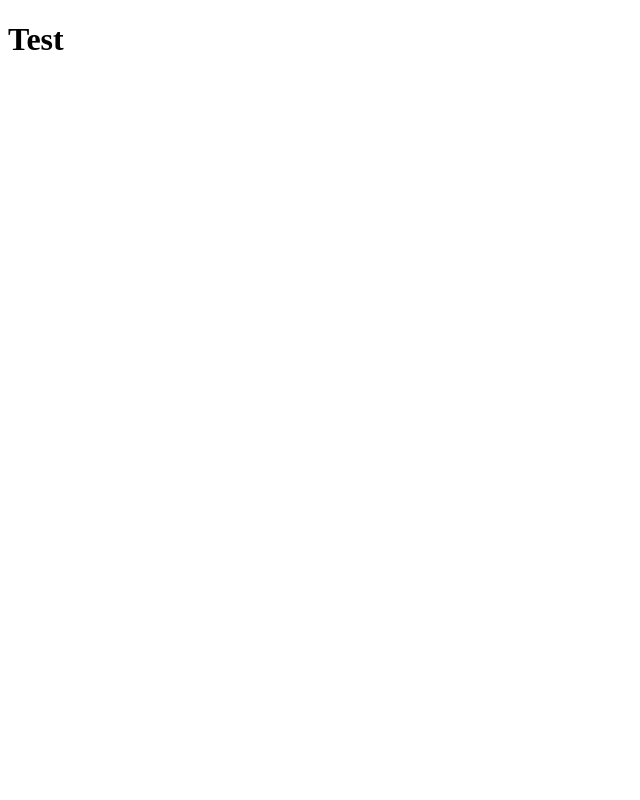
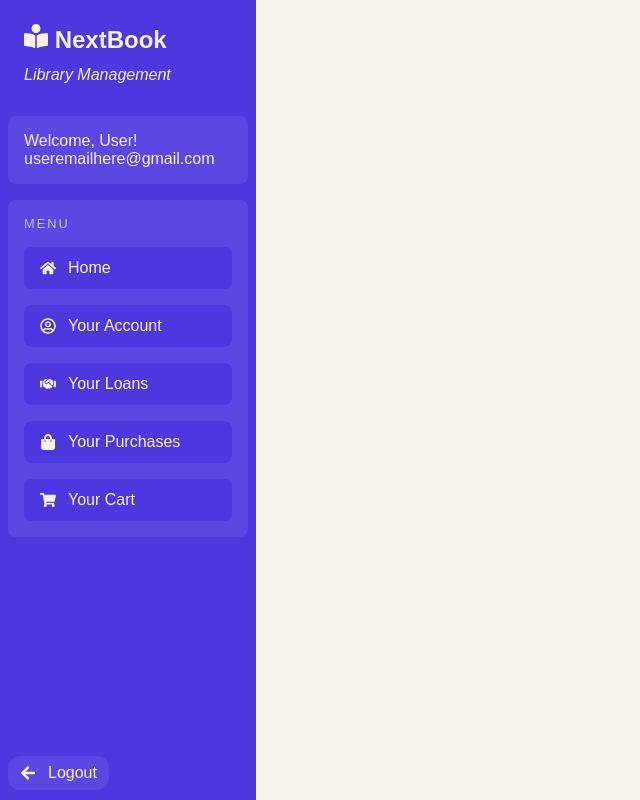
Before and after one commit to xThgSilva/nextbook-web, a React (Vite) app: page / in a window 1280 px wide. Shown: the whole page, without its empty margins (0-640 px from the left). Built offline with nearby package versions, Linux system fonts and the light colour scheme.

Commit message:
feat: create initial sidebar

```diff
--- a/index.html
+++ b/index.html
@@ -4,6 +4,7 @@
     <meta charset="UTF-8" />
     <link rel="icon" type="image/svg+xml" href="/favicon.svg" />
     <meta name="viewport" content="width=device-width, initial-scale=1.0" />
+    <link rel="stylesheet" href="src/styles/global.css">
     <title>NextBook</title>
   </head>
   <body>
--- a/package.json
+++ b/package.json
@@ -11,7 +11,8 @@
   },
   "dependencies": {
     "react": "^19.2.7",
-    "react-dom": "^19.2.7"
+    "react-dom": "^19.2.7",
+    "react-icons": "^5.7.0"
   },
   "devDependencies": {
     "@babel/core": "^7.29.7",
--- a/src/App.jsx
+++ b/src/App.jsx
@@ -1,7 +1,39 @@
+import {
+  FaEllipsisV, FaBookReader,
+  FaHome, FaRegUserCircle,
+  FaSalesforce, FaShoppingBag,
+  FaShoppingCart, FaHandshake,
+  FaArrowLeft
+} from "react-icons/fa"
+import "./styles/app.css"
+
 function App() {
   return (
     <>
-      <h1>Test</h1>
+      <div className="container">
+        <aside className="aside-menu">
+          <div className="logo">
+            <h1><FaBookReader /> NextBook</h1>
+            <i>Library Management</i>
+          </div>
+          <section className="user-account">
+            <p>Welcome, User!</p>
+            <p>useremailhere@gmail.com</p>
+          </section>
+          <nav className="pages">
+            <p>Menu</p>
+            <button><FaHome />Home</button>
+            <button><FaRegUserCircle />Your Account</button>
+            <button><FaHandshake />Your Loans</button>
+            <button><FaShoppingBag />Your Purchases</button>
+            <button><FaShoppingCart />Your Cart</button>
+          </nav>
+          <button className="logout"><FaArrowLeft />Logout</button>
+        </aside>
+        <main className="main-content">
+
+        </main>
+      </div>
     </>
   )
 }
--- /dev/null
+++ b/src/styles/app.css
@@ -0,0 +1,80 @@
+.container {
+    height: 100vh;
+    display: flex;
+}
+
+.aside-menu {
+    display: flex;
+    flex-direction: column;
+    gap: 16px;
+    background-color: #4D37DF;
+    width: 20%;
+    padding: 8px;
+    padding-bottom: 48px;
+    position: relative;
+}
+
+.logo {
+    display: flex;
+    flex-direction: column;
+    gap: 12px;
+    padding: 16px;
+    color: #F7F2EC;
+}
+
+.user-account, .pages{
+    padding: 16px;
+    background-color: rgba(255,255,255,.08);
+    color: #F7F2EC;
+    border-radius: 8px;
+}
+
+.user-account-title {
+    opacity: .7;
+    padding-bottom: 12px;
+}
+
+.pages {
+    display: flex;
+    flex-direction: column;
+    gap: 16px;
+}
+
+.pages p {
+    font-size: .8rem;
+    text-transform: uppercase;
+    letter-spacing: 2px;
+    opacity: .7;
+}
+
+.pages button, .logout  {
+    display: flex;
+    align-items: center;
+    gap: 12px;
+    font-size: 1rem;
+    padding: 12px 16px;
+    border-radius: 8px;
+    border: none;
+    color: #F7F2EC;
+    background-color: #4D37DF;
+    transition: .5s;
+}
+
+.pages button:hover {
+    background-color: #7450EF;
+}
+
+.logout {
+    position: absolute;
+    bottom: 10px;
+    padding: 8px 12px;
+    border-radius: 12px;
+    border: none;
+    background-color: rgba(255,255,255,.08);
+    color: #F7F2EC;
+    transition: .5s;
+}
+
+.logout:hover {
+    background-color: #4D37DF;
+}
--- /dev/null
+++ b/src/styles/global.css
@@ -0,0 +1,10 @@
+* {
+    padding: 0px;
+    margin: 0px;
+    box-sizing: border-box;
+    font-family: Arial, Helvetica, sans-serif;
+}
+
+body {
+    background-color: #F7F2EC;
+}
```
Also changed, not shown: src/components/header.jsx (added), src/styles/header.css (added), 1 other file (tests, documents, lock files or other folders).
